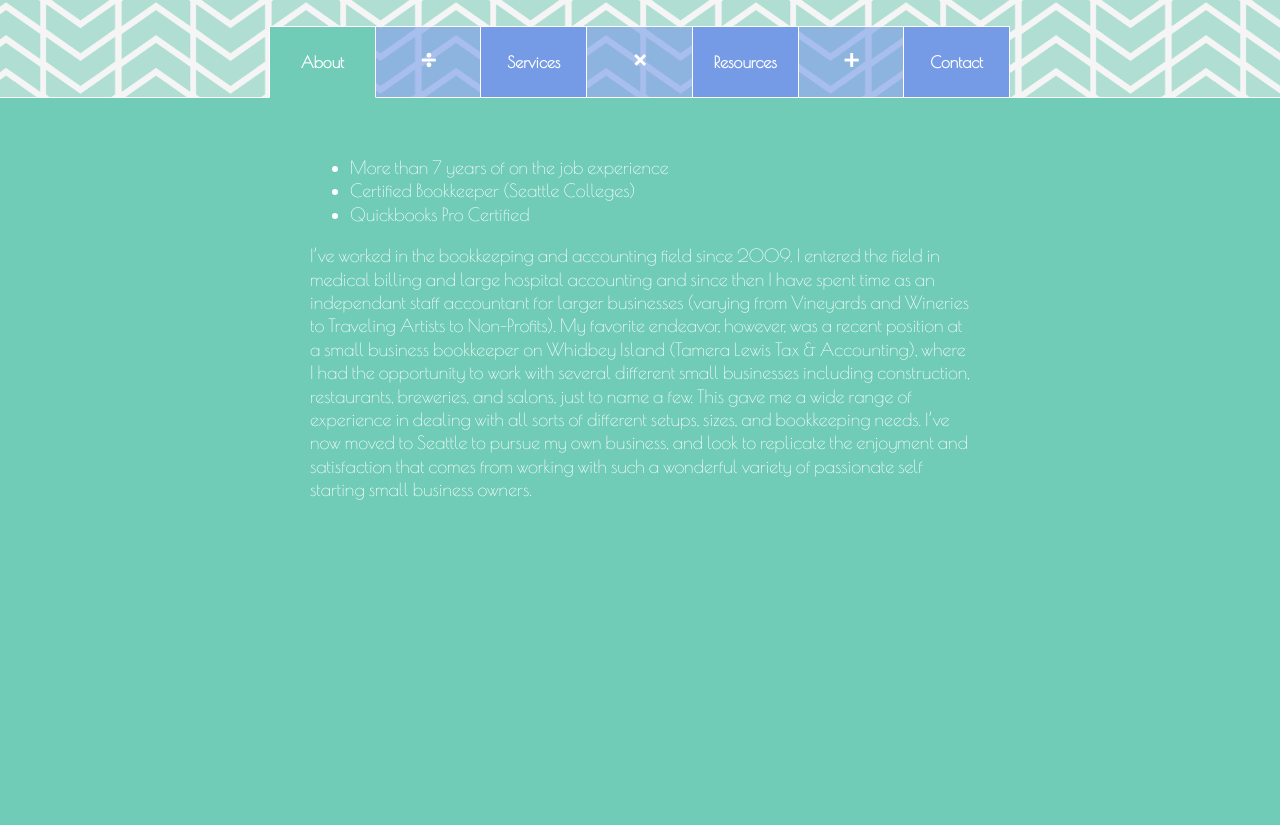
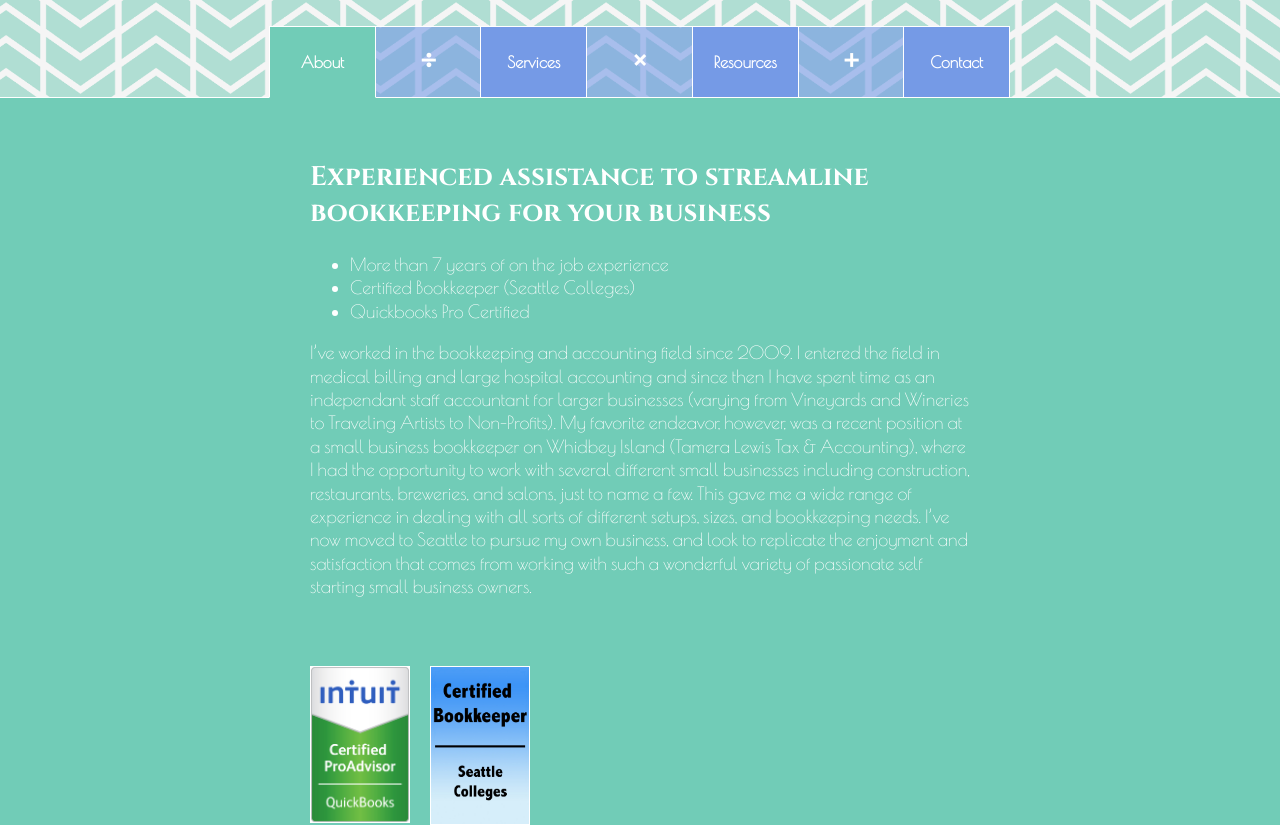
Before and after one commit to freedomzoom/freedomzoom.github.io, a website: page src/index.jade in a window 1280 px wide. Shown: the part 191-1016 px from the top of the page. Before the commit the page ends 800 px from the top, so only its background shows below. Drawn offline with nearby package versions, Linux system fonts and the light colour scheme; files that its build step writes are made by us from their sources.

Commit message:
Add about headline and certifications

```diff
--- a/src/index.jade
+++ b/src/index.jade
@@ -7,9 +7,19 @@ html(lang="en")
         +nav('About')
 
         .c-content
+            h2 Experienced assistance to streamline bookkeeping for your business
             ul
                 li More than 7 years of on the job experience
                 li Certified Bookkeeper (Seattle Colleges)
                 li Quickbooks Pro Certified
 
             p I’ve worked in the bookkeeping and accounting field since 2009. I entered the field in medical billing and large hospital accounting and since then I have spent time as an independant staff accountant for larger businesses (varying from Vineyards and Wineries to Traveling Artists to Non-Profits). My favorite endeavor, however, was a recent position at a small business bookkeeper on Whidbey Island (Tamera Lewis Tax & Accounting), where I had the opportunity to work with several different small businesses including construction, restaurants, breweries, and salons, just to name a few. This gave me a wide range of experience in dealing with all sorts of different setups, sizes, and bookkeeping needs. I’ve now moved to Seattle to pursue my own business, and look to replicate the enjoyment and satisfaction that comes from working with such a wonderful variety of passionate self starting small business owners.
+
+            img.c-certification(
+                src='/dist/img/IntuitCertifiedProAdvisorQuickbooks.png',
+                alt='Intuit Certified ProAdvisor Quickbooks'
+            )
+            img.c-certification(
+                src='/dist/img/CertifiedBookkeeperSeattleColleges.jpg',
+                alt='Certified Bookkeeper Seattle Colleges'
+            )
--- a/src/style.scss
+++ b/src/style.scss
@@ -161,6 +161,13 @@ $item-height: 70px;
         padding: 40px;
     }
 
+        .c-certification {
+            border: 1px solid white;
+            float: left;
+            margin: 50px 20px 40px 0;
+            width: 100px;
+        }
+
 a {
     color: #fe8181;
 }
```
Also changed, not shown: dist/css/style.css, dist/img/CertifiedBookkeeperSeattleColleges.jpg (added), dist/img/IntuitCertifiedProAdvisorQuickbooks.png (added), index.html, src/img/CertifiedBookkeeperSeattleColleges.jpg (added), src/img/IntuitCertifiedProAdvisorQuickbooks.png (added).
